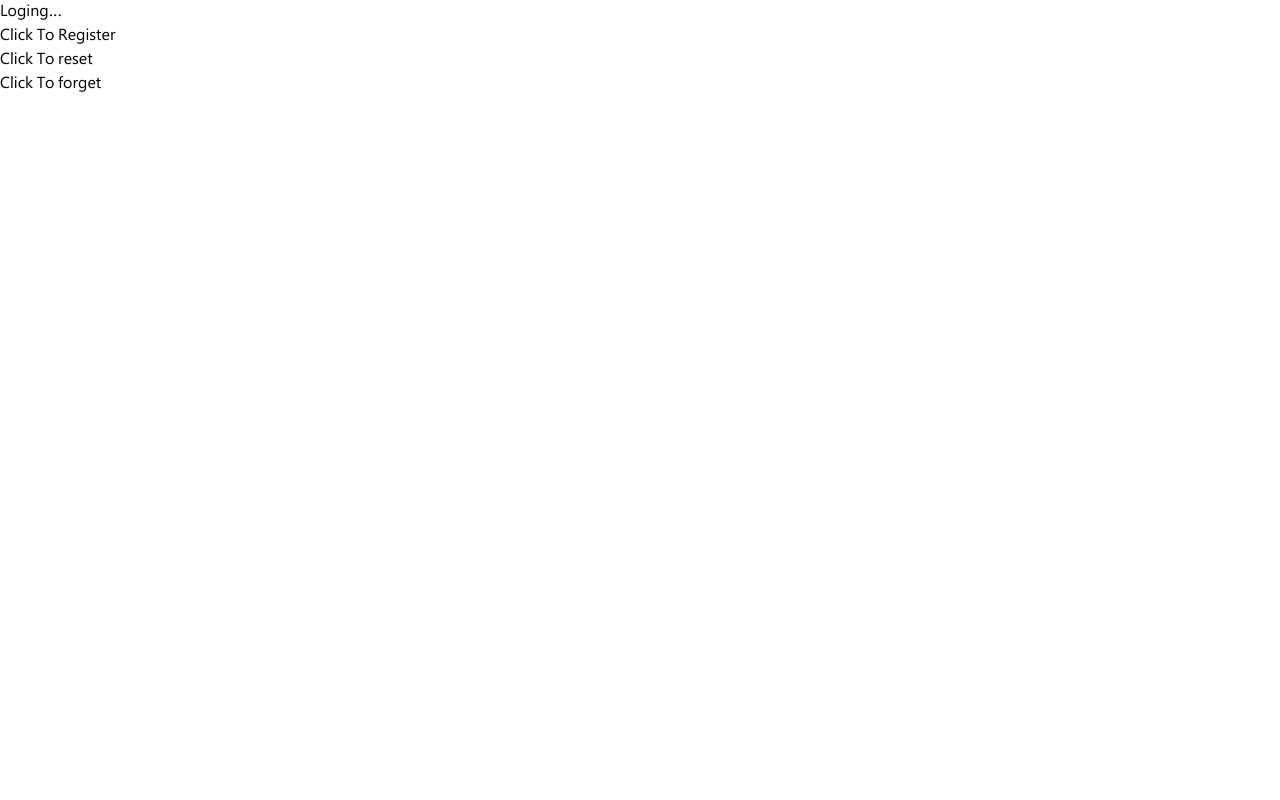
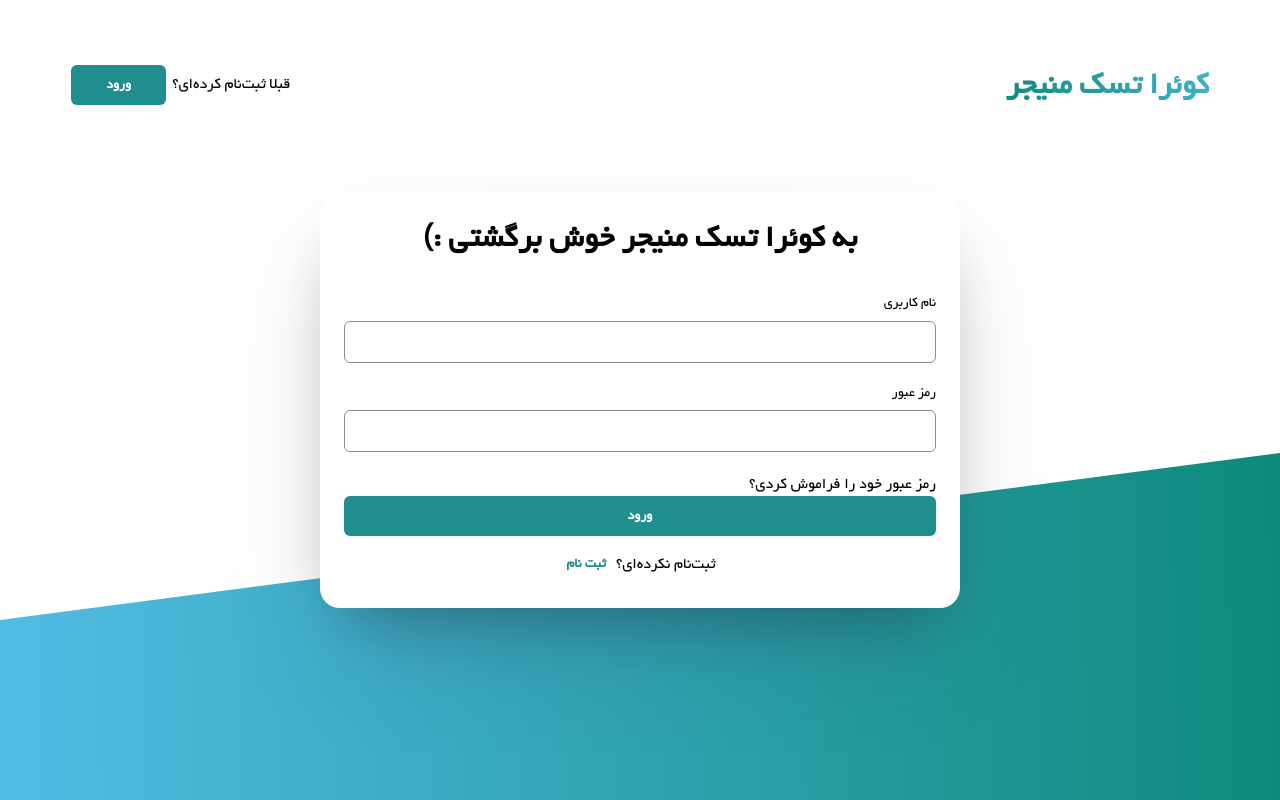
Before and after one commit to fall-Quera-front-end-bootcamp/DeltajsTodo, a React (Vite) app in the folder deltajstodo/: page / in a window 1280 px wide. Built offline with nearby package versions, Linux system fonts and the light colour scheme.

Commit message:
login-form was added

```diff
--- a/deltajstodo/src/pages/Login.tsx
+++ b/deltajstodo/src/pages/Login.tsx
@@ -1,31 +1,44 @@
-import { type FunctionComponent } from 'react'
-import { NavLink } from 'react-router-dom'
+import { useState, type FunctionComponent } from 'react'
 
+import Layout from '../components/layout/Layout'
+import AuthCard from '../components/Card/AuthCard'
+import Input from '../components/Input/Input'
+import FormButton from '../components/Buttons/FormButton'
 // eslint-disable-next-line @typescript-eslint/no-empty-interface
 interface LoginProps {}
 
 const Login: FunctionComponent<LoginProps> = () => {
+  const [formVisible, setFormVisible] = useState(true)
+
   return (
-    <>
-      <div>
-        <p>Loging...</p>
-      </div>
-      <div>
-        <button>
-          <NavLink to="/api/auth/register">Click To Register</NavLink>
-        </button>
-      </div>
-      <div>
-        <button>
-          <NavLink to="/api/auth/resetPassword">Click To reset</NavLink>
-        </button>
-      </div>
-      <div>
-        <button>
-          <NavLink to="/api/auth/forgetPassword">Click To forget</NavLink>
-        </button>
-      </div>
-    </>
+    <Layout
+      buttonText={'ورود'}
+      linkText={'قبلا ثبت‌نام کرده‌ای؟'}
+      linkSrc={'/api/auth/Login'}
+    >
+      <AuthCard>
+        <h1 className="font-yekan font-extrabold text-[32px] leading-[45.09px] text-center">
+        (: به کوئرا تسک منیجر خوش برگشتی
+        </h1>
+        <div className={`${formVisible ? 'mt-[32px]' : 'hidden'}`}>
+          <Input name="نام کاربری" type="text" />
+          <Input name="رمز عبور" type="password" />
+          <div className="flex flex-row items-center justify-end">
+          <a href="">رمز عبور خود را فراموش کردی؟</a>
+          </div>
+          <FormButton
+            text="ورود"
+            color="bg-brand-primary"
+            onClickFunction={() => {}}
+          />
+          <div className="flex flex-row items-center justify-center">
+          <button className="text-brand-primary font-yekan font-extrabold text-[14px] leading-[19.73px] rounded-[6px] p-[10px] h-[40px] ">ثبت نام</button>
+            <span className="mr-2">ثبت‌نام نکرده‌ای؟</span>
+
+          </div>
+        </div>
+      </AuthCard>
+    </Layout>
   )
 }
 
```
